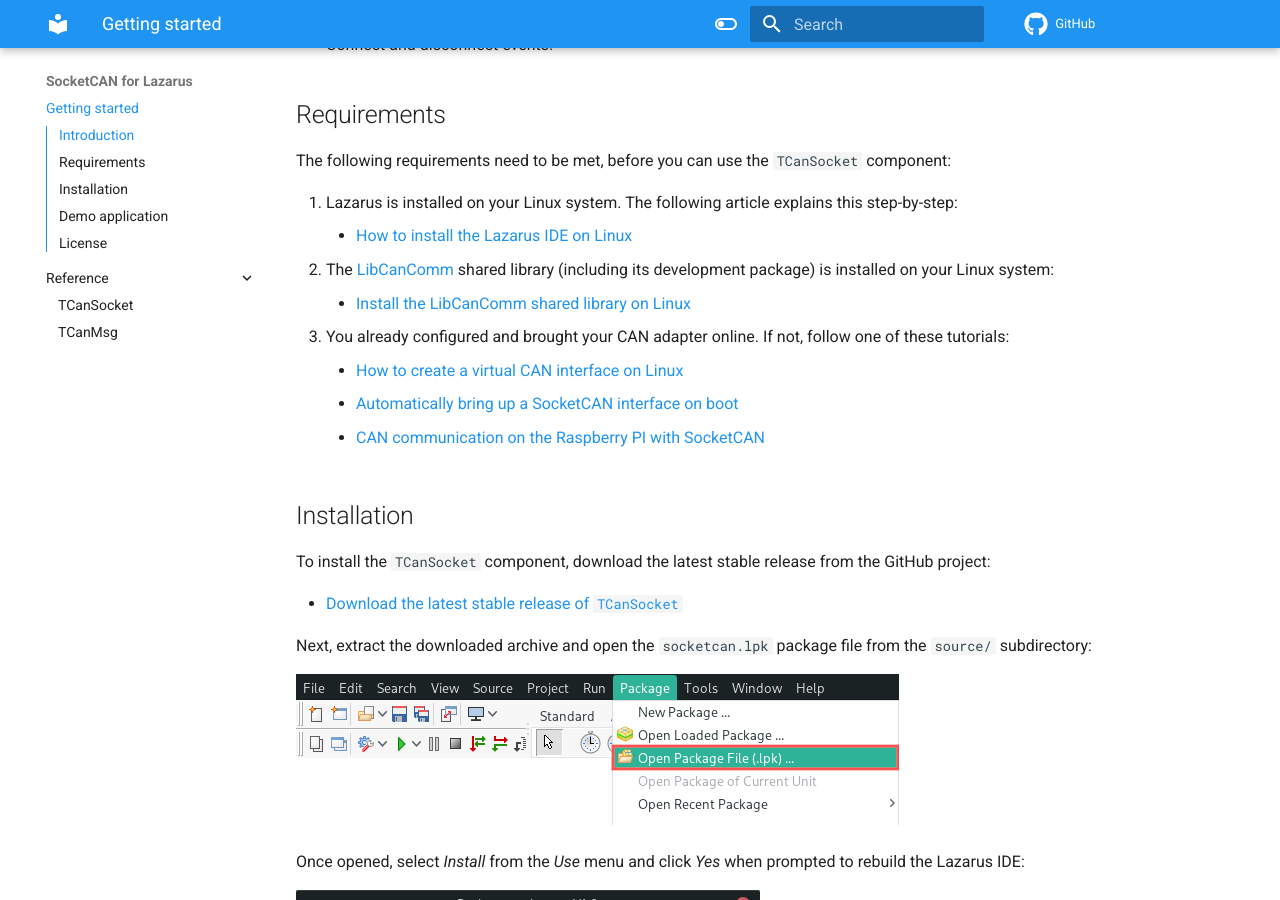
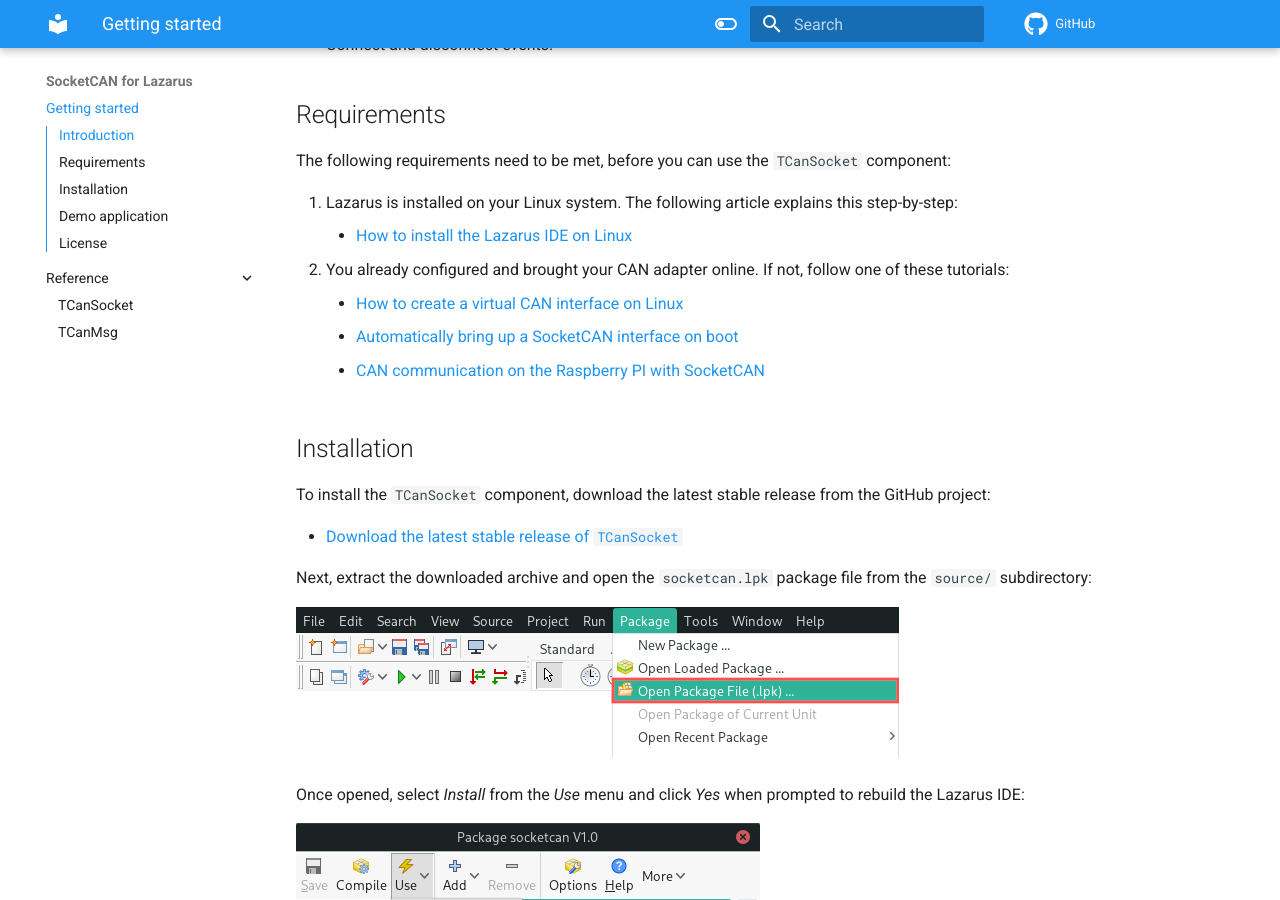
Before and after one commit to pragmaticlinuxblog/cancomm_lazarus, an MkDocs documentation site: the page built from docs/index.md, in a window 1280 px wide and 900 px high, scrolled down 996 px. Built offline with MkDocs 1.6.1 and Material for MkDocs 9.7.7, drawn with Linux system fonts in a browser that asks for light colours; comment, search, counter and statistics services are not loaded.

Commit message:
Removed the LibCanComm requirement from the documentation.

```diff
--- a/docs/index.md
+++ b/docs/index.md
@@ -19,8 +19,6 @@
 
 1. Lazarus is installed on your Linux system. The following article explains this step-by-step:
     * [How to install the Lazarus IDE on Linux](https://www.pragmaticlinux.com/2021/06/how-to-install-the-lazarus-ide-on-linux/)
-2. The [LibCanComm](https://github.com/pragmaticlinuxblog/cancomm) shared library (including its development package) is installed on your Linux system:
-    * [Install the LibCanComm shared library on Linux](https://github.com/pragmaticlinuxblog/cancomm/releases)
 3. You already configured and brought your CAN adapter online. If not, follow one of these tutorials:
     * [How to create a virtual CAN interface on Linux](https://www.pragmaticlinux.com/2021/10/how-to-create-a-virtual-can-interface-on-linux/)
     * [Automatically bring up a SocketCAN interface on boot](https://www.pragmaticlinux.com/2021/07/automatically-bring-up-a-socketcan-interface-on-boot/)
```
